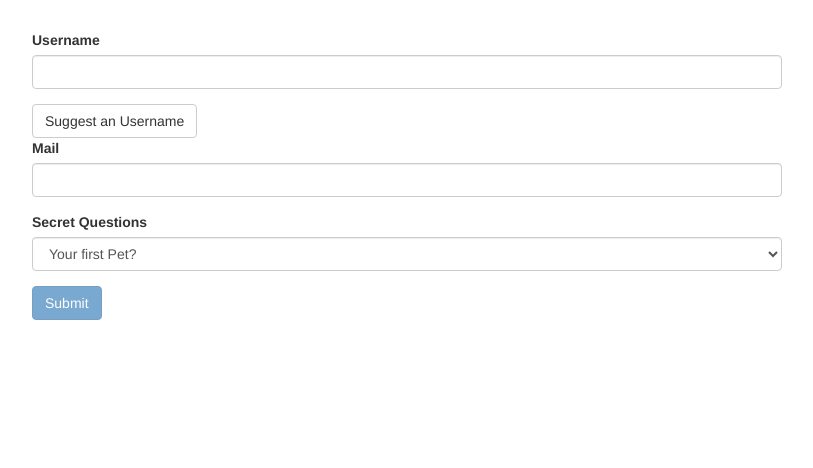
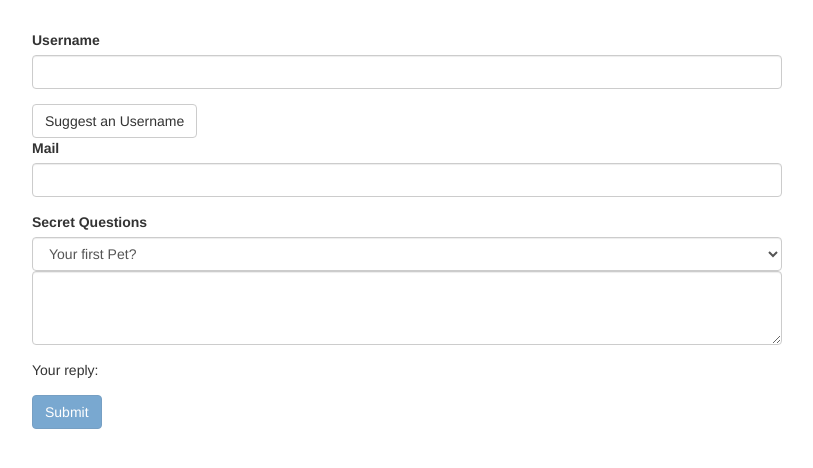
Before and after one commit to cwondany/ng-forms, an Angular app: page / in a window 1280 px wide. Shown: the top 468 px of the page, without its empty margins (233-1046 px from the left). Built offline with nearby package versions, Linux system fonts and the light colour scheme.

Commit message:
Using two way inding with ngModel

```diff
--- a/src/app/app.component.html
+++ b/src/app/app.component.html
@@ -35,6 +35,13 @@
             <option value="pet">Your first Pet?</option>
             <option value="teacher">Your first teacher?</option>
           </select>
+          <div class="form-group">
+            <textarea name="questionAnswer"
+                      rows="3"
+                      class="form-control"
+                      [(ngModel)]="answer"></textarea>
+          </div>
+          <p>Your reply: {{ answer}}</p>
         </div>
         <button
           class="btn btn-primary"
--- a/src/app/app.component.ts
+++ b/src/app/app.component.ts
@@ -9,6 +9,7 @@
 export class AppComponent {
   @ViewChild('f') signupForm: NgForm;
   defaultQuestion = 'pet';
+  answer = '';
 
   suggestUserName() {
     const suggestedName = 'Superuser';
```
